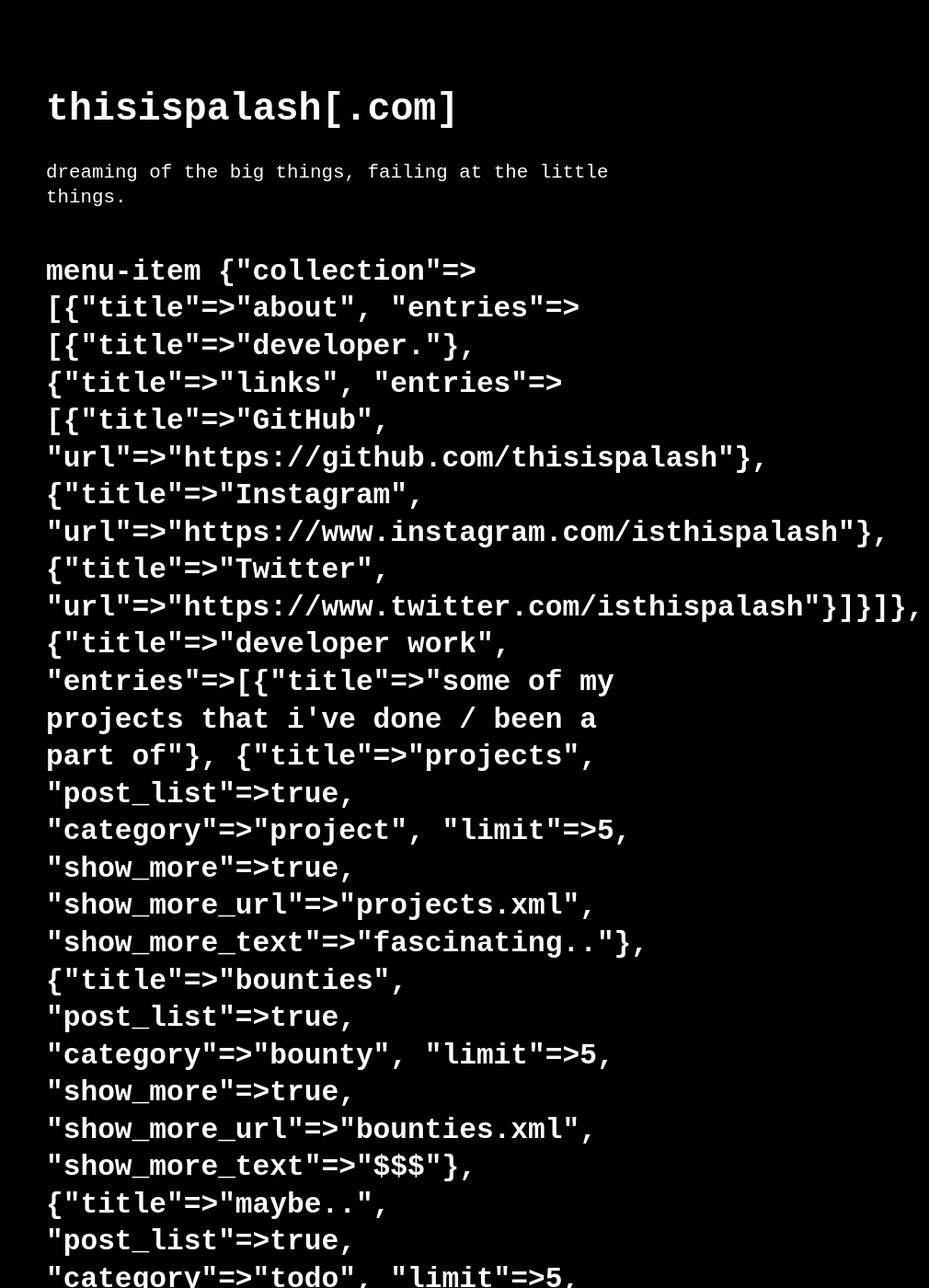
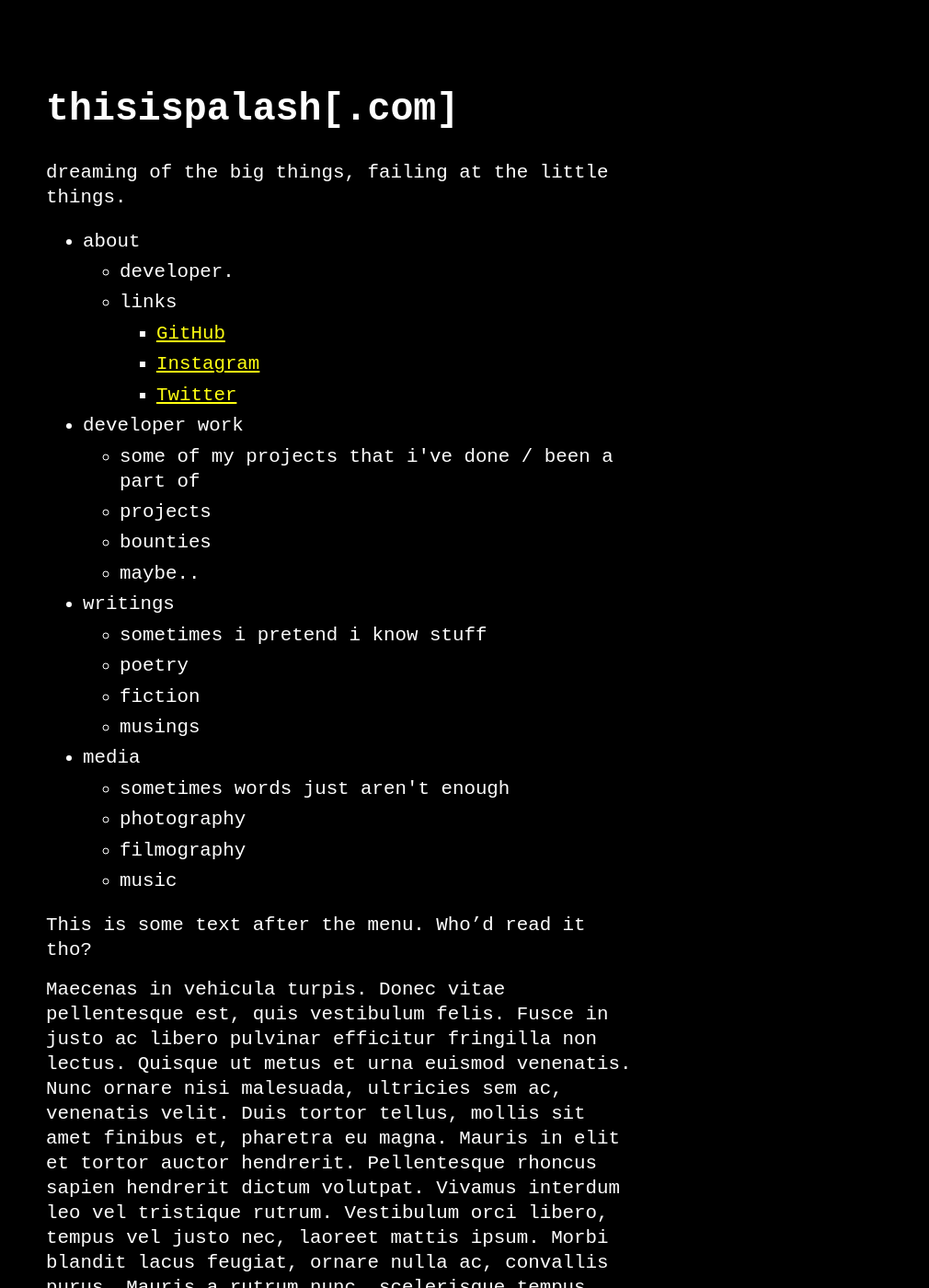
Before and after one commit to thisispalash/thisispalash.github.io, a Jekyll site: the page built from index.md, in a window 1280 px wide and 1400 px high. Shown: the whole window at 92% size, without its empty margins (270-1280 px from the left). Built offline with Jekyll 4.4.1, drawn with Linux system fonts in a browser that asks for light colours; some of the changed text lies outside the part shown.

Commit message:
figured it out, post-list is not an object

```diff
--- a/_includes/menu_item.html
+++ b/_includes/menu_item.html
@@ -1,4 +1,3 @@
-<h2>menu-item {{ include }}</h2>
 <ul>
   {%-for item in include.collection-%}
     <li>
@@ -12,11 +11,11 @@
     {%-if item.post_list-%}
       {%
         include post_list.html
-          category=item.post_list.category
-          limit=item.post_list.limit
-          show_more=item.post_list.show_more
-          show_more_text=item.post_list.show_more_text
-          show_more_url=item.post_list.show_more_url
+          category=item.category
+          limit=item.limit
+          show_more=item.show_more
+          show_more_text=item.show_more_text
+          show_more_url=item.show_more_url
      -%}
     {%-endif-%}
 
--- a/_includes/post_list.html
+++ b/_includes/post_list.html
@@ -1,5 +1,3 @@
-<h2> {{ include }} </h2>
-
 {%-if include.category-%}
   {%-assign posts = site.categories[include.category]-%}
 {%-else-%}
@@ -17,12 +15,11 @@
   <ul>
     {%- for post in posts limit: include.limit -%}
         <li>
-          <span>{{- post.date | date: site.theme_config.date_format -}}</span>
           <a href="{{ post.url | relative_url }}">{{ post.title | downcase }}</a>
         </li>
     {%- endfor -%}
     {%- if include.show_more and limit_exceeded -%}
-      <li><a href="{{ include.show_more_url }}">{{ include.show_more_text | default: "Show more..." }}</a></li>
+      <li><a href="{{ include.show_more_url }}">{{ include.show_more_text | default: "me likey.." }}</a></li>
     {%- endif -%}
   </ul>
 {%- endif -%}
```
